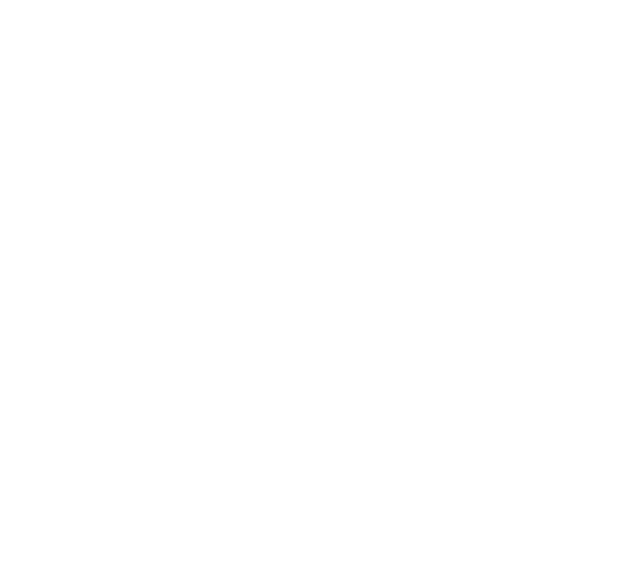
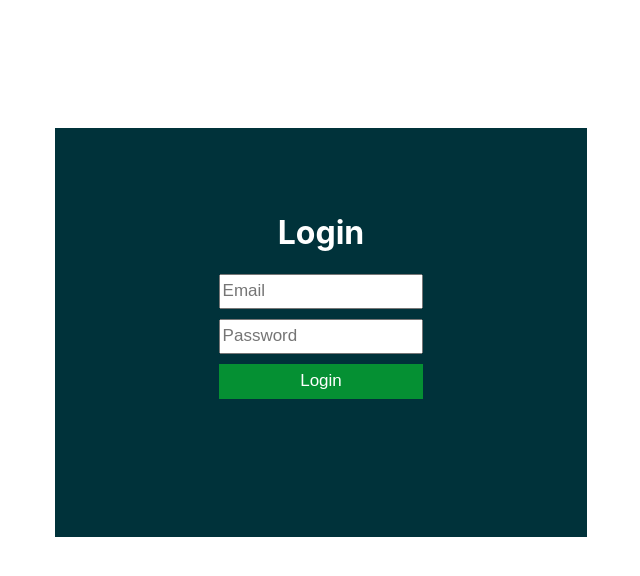
Before and after one commit to Fredomontero/prattle, a React (Create React App) app: page /login in a window 1280 px wide. Shown: the top 576 px of the page, without its empty margins (329-969 px from the left). Built offline with nearby package versions, Linux system fonts and the light colour scheme.

Commit message:
Refactor pre-redux implementation

```diff
--- a/src/App.js
+++ b/src/App.js
@@ -3,6 +3,8 @@ import { BrowserRouter, Route, Redirect, Switch } from 'react-router-dom';
 
 // Pages
 import SignupPage from './pages/signup/signup-page';
+import LoginPage from './pages/login/login-page';
+import DashboardPage from './pages/dashboard/dashboard-page';
 
 import './App.css';
 
@@ -11,6 +13,8 @@ function App() {
     <BrowserRouter>
       <Switch>
         <Route path="/signup" component={ SignupPage }/>
+        <Route path="/login" component={ LoginPage }/>
+        <Route path="/dashboard" component={ DashboardPage }/>
       </Switch>
     </BrowserRouter>
   );
--- /dev/null
+++ b/src/pages/dashboard/dashboard-page.js
@@ -0,0 +1,19 @@
+import React, { Component } from 'react';
+import './dashboard-page.css';
+
+class DashboardPage extends Component{
+    constructor(props){
+        super(props);
+        this.state ={
+
+        }
+    }
+
+    render(){
+        return(
+            <h1>Dashboard</h1>
+        )
+    }
+}
+
+export default DashboardPage;
--- /dev/null
+++ b/src/pages/login/login-page.js
@@ -0,0 +1,81 @@
+import React, { Component } from 'react';
+import './login-page.css';
+
+class LoginPage extends Component {
+
+    constructor(props){
+        super(props);
+
+        this.state = {
+            email: '',
+            password: ''
+        }
+    }
+
+    submitHandler = (event) => {
+        event.preventDefault();
+        const email = this.state.email;
+        const password = this.state.password;
+
+        //very simple validation
+        if( email.trim().length === 0 || password.trim().length === 0 ){
+            return;
+        }
+
+        let requestBody = {
+            query: `
+                query {
+                    login(email: "${email}", password: "${password}"){
+                        userId
+                        token
+                        tokenExpiration
+                    }
+                }
+            `
+        };
+
+        fetch('http://localhost:4000/graphql', {
+            method: 'POST',
+            body: JSON.stringify(requestBody),
+            headers: {
+                'Content-Type': 'application/json'
+            }
+        })
+        .then( res => {
+            if(res.status !== 200 && res.status !== 201){
+                throw new Error("Failed logging in");
+            }
+            return res.json();
+        })
+        .then(resData => {
+            this.setState({
+                email: '',
+                password: ''
+            });
+            console.log(resData);
+        })
+        .catch(error => {
+            console.log(error);
+        })
+    }
+
+    handleChange = event => {
+        const { value, name } = event.target;
+        this.setState({[name]: value});
+    }
+
+    render(){
+        return(
+            <div className="signup-container">
+                <h1>Login</h1>
+                <form className="signup-form">
+                    <input name="email" type="email" id="email" placeholder="Email" value={this.state.email} onChange={ this.handleChange }/>
+                    <input name="password" type="password" id="password" placeholder="Password" value={this.state.password} onChange={ this.handleChange }/>
+                    <input type="button" value="Login" onClick={ this.submitHandler }/>
+            </form>
+            </div>
+        )
+    }
+}
+
+export default LoginPage;
--- a/src/pages/signup/signup-page.js
+++ b/src/pages/signup/signup-page.js
@@ -5,37 +5,37 @@ class SignupPage extends Component {
 
     constructor(props){
         super(props);
-        this.firstnameEl = React.createRef();
-        this.lastnameEl = React.createRef();
-        this.emailEl =  React.createRef();
-        this.passwordEl = React.createRef();
-        this.passwordConfirmationEl = React.createRef();
+
+        this.state = {
+            firstname: '',
+            lastname: '',
+            email: '',
+            password: '',
+            passwordConfirmation: ''
+        }
     }
 
     submitHandler = (event) => {
         event.preventDefault();
-        const firstname = this.firstnameEl.current.value;
-        const lastname = this.lastnameEl.current.value;
-        const email = this.emailEl.current.value;
-        const password = this.passwordEl.current.value;
-        const passwordConfirmation = this.passwordConfirmationEl.current.value;
+        const firstname = this.state.firstname;
+        const lastname = this.state.lastname;
+        const email = this.state.email;
+        const password = this.state.password;
+        const passwordConfirmation = this.state.passwordConfirmation;
 
         //very simple validation
         if( firstname.trim().length === 0 || lastname.trim().length === 0 || email.trim().length === 0 || password.trim().length === 0 || passwordConfirmation.trim().length === 0 ){
             return;
         }
 
-        const requestBody = {
+        const requestBodyAuth = {
             query: `
                 mutation{
                     createUser(userInput: {
-                        firstname: "${firstname}",
-                        lastname: "${lastname}",
                         email: "${email}",
                         password: "${password}"
                     }){
                         _id
-                        firstname
                         email
                     }
                 }
@@ -44,28 +44,69 @@ class SignupPage extends Component {
 
         fetch('http://localhost:4000/graphql', {
             method: 'POST',
-            body: JSON.stringify(requestBody),
+            body: JSON.stringify(requestBodyAuth),
             headers: {
                 'Content-Type': 'application/json'
             }
         })
         .then( res => {
             if(res.status !== 200 && res.status !== 201){
-                throw new Error("Failed!");
+                throw new Error("Failed updating the auth database");
             }
             return res.json();
         })
         .then(resData => {
-            console.log(resData);
-            this.firstnameEl.current.value = "";
-            this.lastnameEl.current.value = "";
-            this.emailEl.current.value = "";
-            this.passwordEl.current.value = "";
-            this.passwordConfirmationEl.current.value = "";
+            this.setState({
+                firstname: '',
+                lastname: '',
+                email: '',
+                password: '',
+                passwordConfirmation: ''
+            });
+            // console.log(resData);
+            const tempId = resData.data.createUser._id;
+            const requestBody = {
+                query: `
+                    mutation{
+                        createUser(userInput: {
+                            _id: "${tempId}"
+                            firstname: "${firstname}",
+                            lastname: "${lastname}",
+                            email: "${email}",
+                            password: "${password}"
+                        }){
+                            _id
+                            firstname
+                            email
+                        }
+                    }
+                `
+            }
+            return fetch('http://localhost:4001/graphql', {
+                method: 'POST',
+                body: JSON.stringify(requestBody),
+                headers: {
+                    'Content-Type': 'application/json'
+                }
+            })
+        })
+        .then(resBackend => {
+            if(resBackend.status !== 200 && resBackend.status !== 201){
+                throw new Error("Failed updating the backend database");
+            }
+            return resBackend.json();
+        })
+        .then(result => {
+            console.log(result);
         })
         .catch(error => {
             console.log(error);
         })
+    }
+
+    handleChange = event => {
+        const { value, name } = event.target;
+        this.setState({[name]: value});
     }
 
     render(){
@@ -73,11 +114,11 @@ class SignupPage extends Component {
             <div className="signup-container">
                 <h1>Sign up</h1>
                 <form className="signup-form">
-                    <input type="text" id="firstname" placeholder="First name" ref={this.firstnameEl}/>
-                    <input type="text" id="lastname" placeholder="Last name" ref={this.lastnameEl}/>
-                    <input type="email" id="email" placeholder="Email" ref={this.emailEl}/>
-                    <input type="password" id="password" placeholder="Password" ref={this.passwordEl}/>
-                    <input type="password" id="passwordConfirmation" placeholder="Confirm password" ref={this.passwordConfirmationEl}/>
+                    <input name='firstname' type="text" id="firstname" placeholder="First name" value={this.state.firstname} onChange={ this.handleChange }/>
+                    <input name='lastname' type="text" id="lastname" placeholder="Last name" value={this.state.lastname} onChange={ this.handleChange }/>
+                    <input name='email' type="email" id="email" placeholder="Email" value={this.state.email} onChange={ this.handleChange }/>
+                    <input name='password' type="password" id="password" placeholder="Password" value={this.state.password} onChange={ this.handleChange }/>
+                    <input name='passwordConfirmation' type="password" id="passwordConfirmation" placeholder="Confirm password" value={this.state.passwordConfirmation} onChange={ this.handleChange }/>
                     <input type="button" value="Sign up" onClick={ this.submitHandler }/>
             </form>
             </div>
```
Also changed, not shown: src/pages/dashboard/dashboard-page.css (added), src/pages/login/login-page.css (added).
